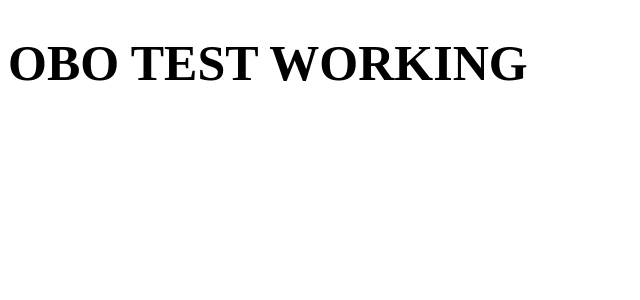
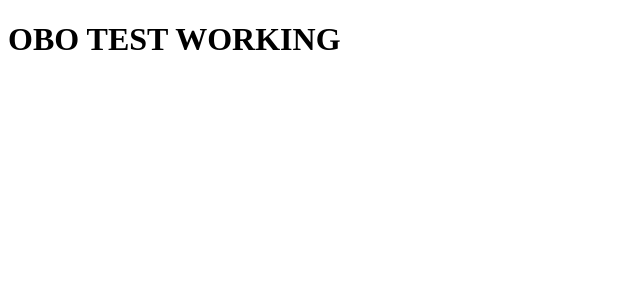
Before and after one commit to more2024y-dotcom/OBO-Website, a React (Vite) app: page / in a window 1280 px wide. Shown: the top 300 px of the page, without its empty margins (0-640 px from the left). Built offline with nearby package versions, Linux system fonts and the light colour scheme.

Commit message:
Update App.jsx

```diff
--- a/src/App.jsx
+++ b/src/App.jsx
@@ -1,8 +1,6 @@
 function App() {
   return (
-    <h1 style={{fontSize:"50px"}}>
-      OBO TEST WORKING
-    </h1>
+    <h1>OBO TEST WORKING</h1>
   );
 }
 
```
